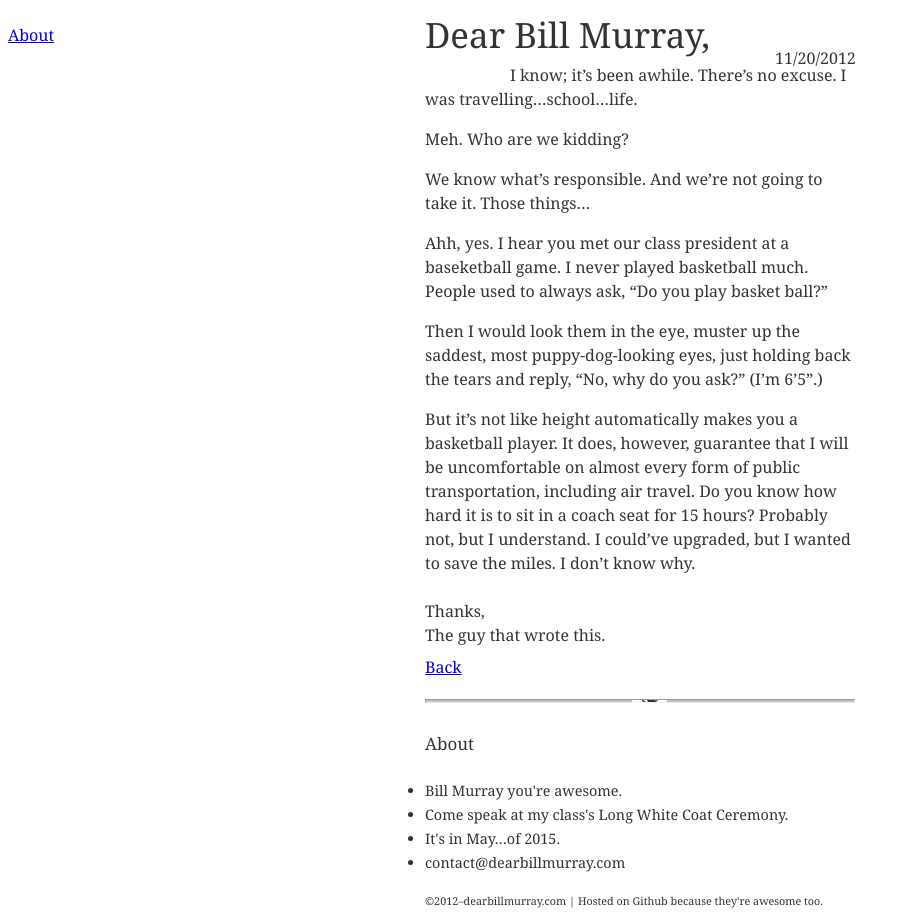
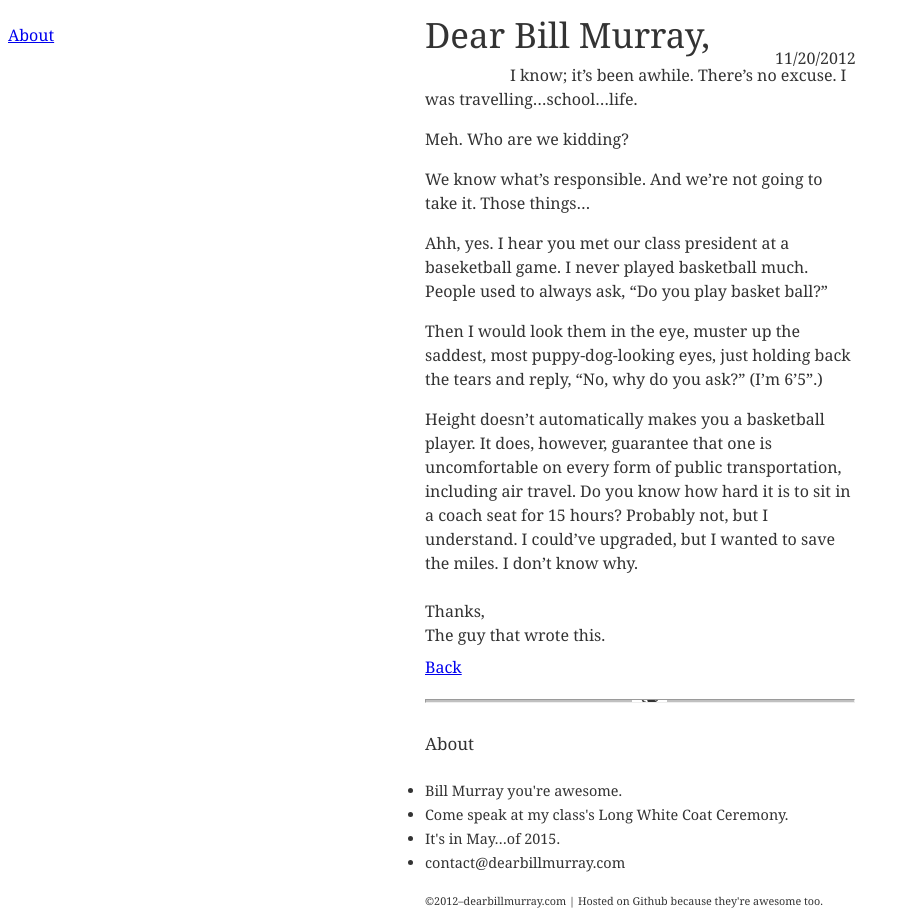
Before and after one commit to lelanhus/dearbillmurray.com, a Jekyll site: the page built from _posts/2012-11-20-i-know-its-been-awhile.md, in a window 1280 px wide. Shown: the whole page, without its empty margins (0-910 px from the left). Built offline with Jekyll 4.4.1, drawn with Linux system fonts in a browser that asks for light colours.

Commit message:
Update _posts/2012-11-20-i-know-its-been-awhile.md

```diff
--- a/_posts/2012-11-20-i-know-its-been-awhile.md
+++ b/_posts/2012-11-20-i-know-its-been-awhile.md
@@ -15,4 +15,4 @@
 
 Then I would look them in the eye, muster up the saddest, most puppy-dog-looking eyes, just holding back the tears and reply, "No, why do you ask?" (I'm 6'5".)
 
-But it's not like height automatically makes you a basketball player. It does, however, guarantee that I will be uncomfortable on almost every form of public transportation, including air travel. Do you know how hard it is to sit in a coach seat for 15 hours? Probably not, but I understand. I could've upgraded, but I wanted to save the miles. I don't know why.
+Height doesn't automatically makes you a basketball player. It does, however, guarantee that one is uncomfortable on every form of public transportation, including air travel. Do you know how hard it is to sit in a coach seat for 15 hours? Probably not, but I understand. I could've upgraded, but I wanted to save the miles. I don't know why.
```
